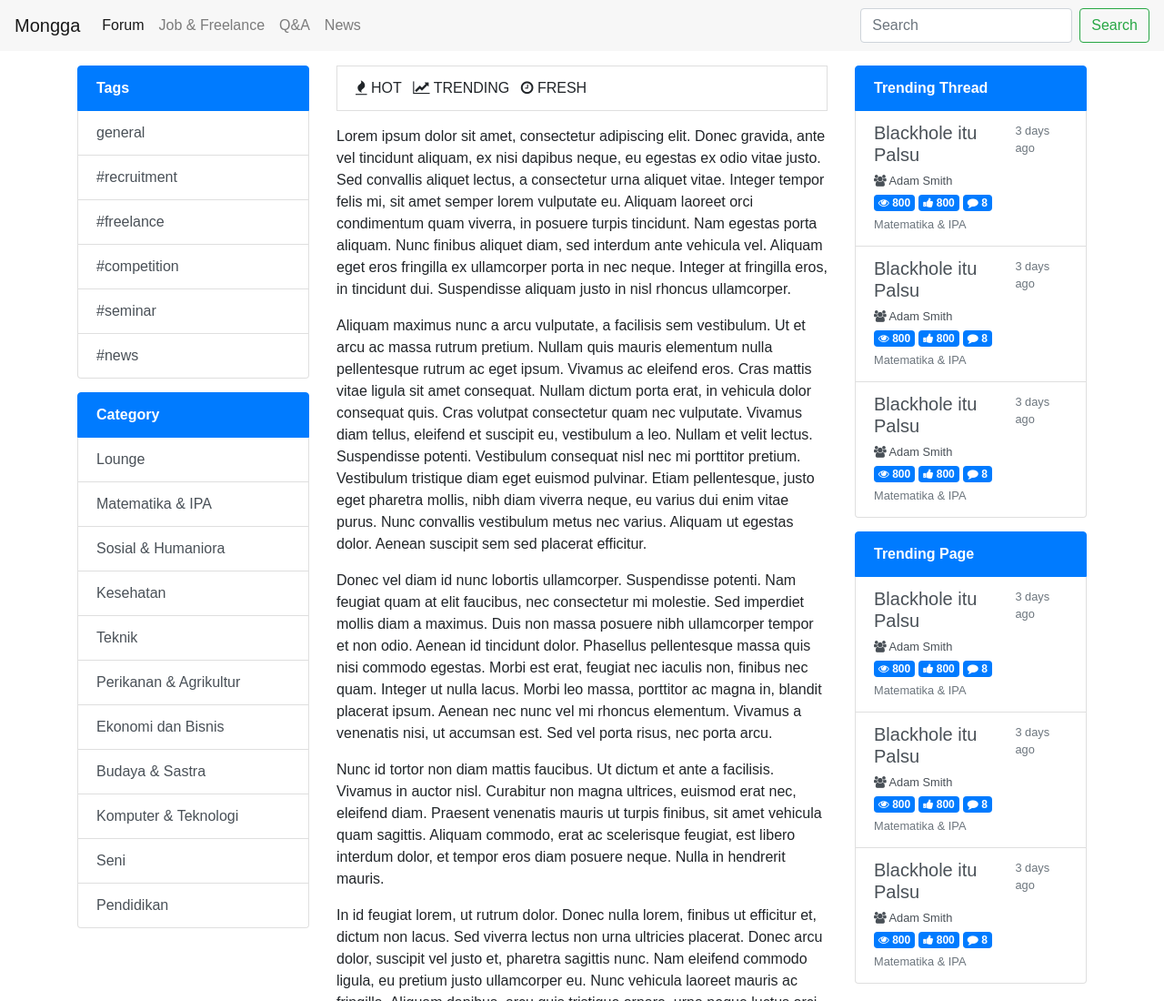
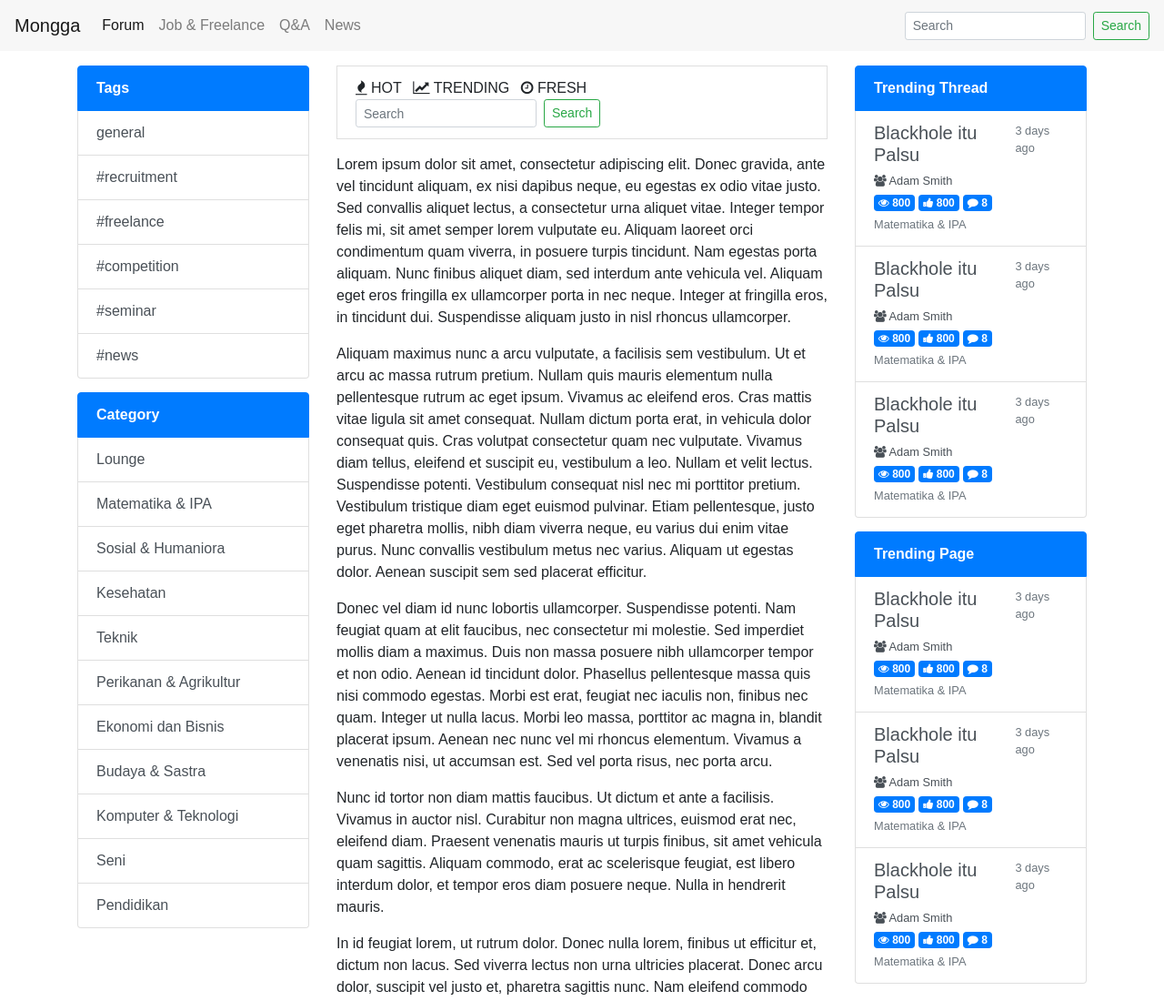
Before and after one commit to daimessdn/mongga-template, a plain HTML site: page index.html in a window 1280 px wide. Shown: the top 1100 px of the page at 91% size. Drawn offline with nearby package versions, Linux system fonts and the light colour scheme; a web font is replaced by a local one.

Commit message:
specify search rsizing on navbar

```diff
--- a/index.html
+++ b/index.html
@@ -39,8 +39,8 @@
 			</ul>
 
 			<form class="form-inline my-2 my-lg-0">
-				<input class="form-control mr-sm-2" type="search" placeholder="Search" aria-label="Search">
-				<button class="btn btn-outline-success my-2 my-sm-0" type="submit">Search</button>
+				<input class="form-control form-control-sm mr-sm-2" type="search" placeholder="Search" aria-label="Search">
+				<button class="btn btn-sm btn-outline-success my-2 my-sm-0" type="submit">Search</button>
 			</form>
 		</div>
 	</nav>
@@ -151,6 +151,11 @@
 						<i class="fa fa-clock-o" aria-hidden="true"></i>
 						FRESH
 					</li>
+
+					<form class="form-inline my-2 my-lg-0">
+						<input class="form-control form-control-sm mr-sm-2" type="search" placeholder="Search" aria-label="Search">
+						<button class="btn btn-outline-success btn-sm my-2 my-sm-0" type="submit">Search</button>
+					</form>
 				</ul>
 
 				<p>
```
